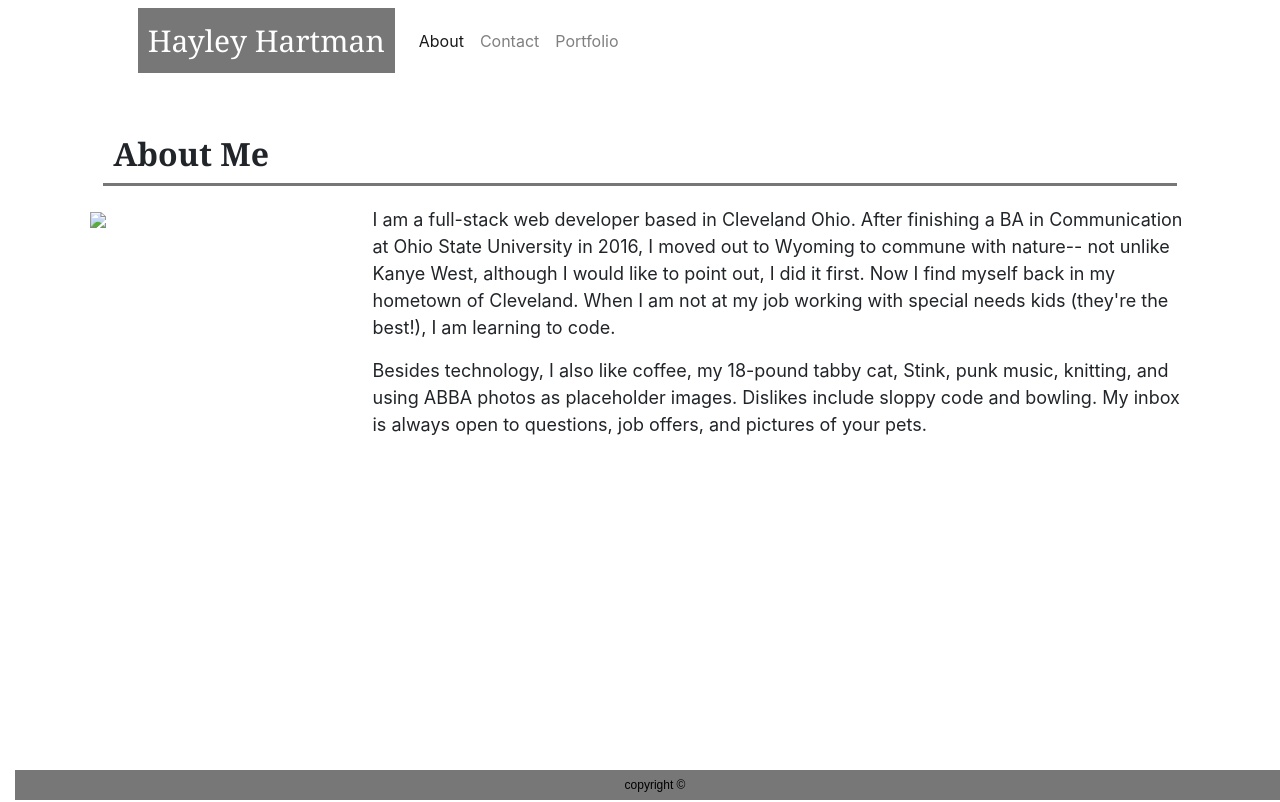
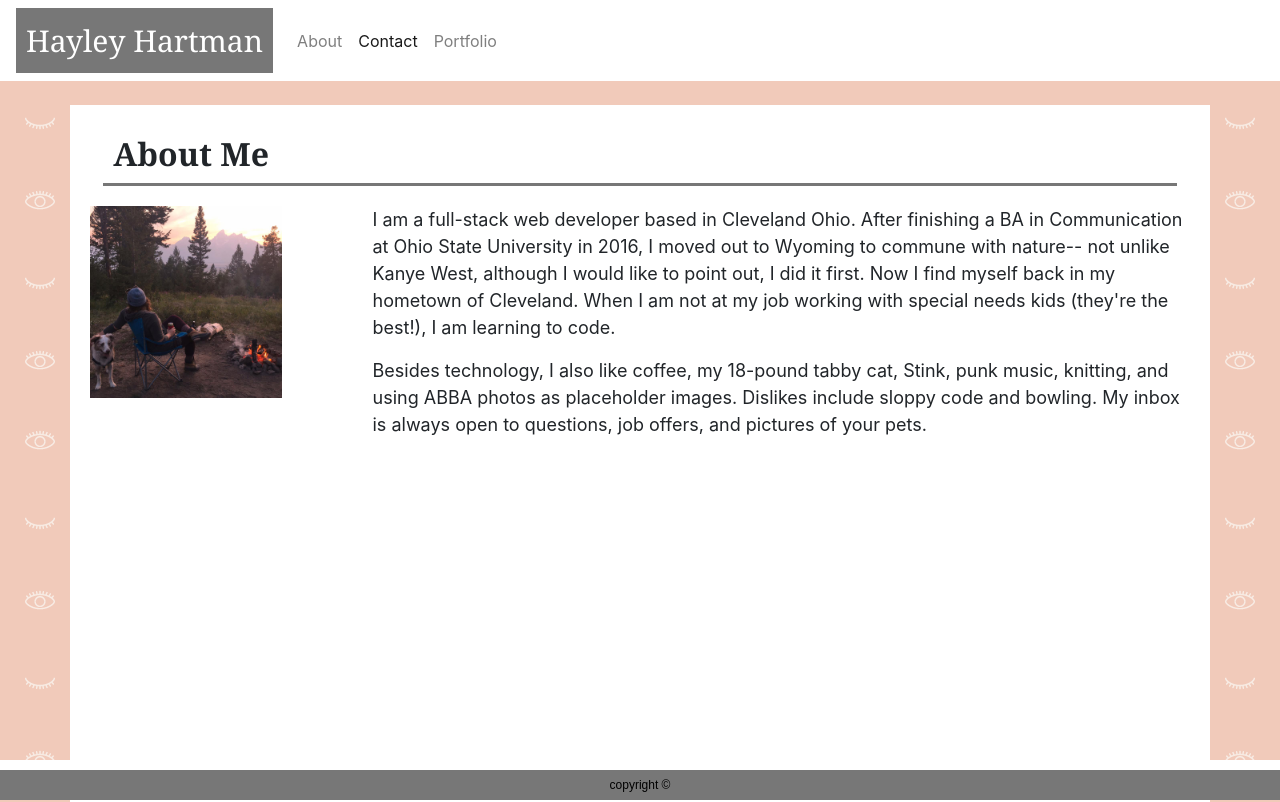
Before and after one commit to hayleyhartman/bootstrap-portfolio, a plain HTML site: page index.html in a window 1280 px wide. Shown: the top 802 px of the page. Drawn offline with nearby package versions, Linux system fonts and the light colour scheme.

Commit message:
final touchups

```diff
--- a/index.html
+++ b/index.html
@@ -25,10 +25,6 @@ Responsive images-->
 </head>
 
 <body>
-    <div class="container-fluid">
-        <div class="row">
-            <div class="col-md-1 hidden-sm-down empty"></div>
-        <div class="col-md-11 col-sm-12">
     <nav class="navbar navbar-expand-lg navbar-light bg-light">
         <a class="navbar-brand hhname" href="#">Hayley Hartman</a>
         <button class="navbar-toggler" type="button" data-toggle="collapse" data-target="#navbarNavAltMarkup" aria-controls="navbarNavAltMarkup" aria-expanded="false" aria-label="Toggle navigation">
@@ -36,14 +32,13 @@ Responsive images-->
         </button>
         <div class="collapse navbar-collapse" id="navbarNavAltMarkup">
             <ul class="nav navbar-nav navbar-right">
-                    <li><a class="nav-item nav-link active" href="#">About<span class="sr-only">(current)</span></a></li>
-                    <li><a class="nav-item nav-link" href="contact.html">Contact</a></li>
+            <li><a class="nav-item nav-link" href="">About</a></li>
+            <li><a class="nav-item nav-link active" href="contact.html">Contact<span class="sr-only">(current)</span></a></li>
             <li><a class="nav-item nav-link" href="portfolio.html">Portfolio</a></li>
             </ul>
         </div>
         </nav>
-        </div>
-    </div>
+
 
     <br>
 
@@ -53,7 +48,7 @@ Responsive images-->
         </div>
         <div class="row">
             <div class="col-md-3">
-                <img class="propic" src="../basic-portfolio/assets/images/me.jpg">
+                <img class="propic" src="assets/me.jpg">
             </div>
             <div class="col-md-9">
                 <p>I am a full-stack web developer based in Cleveland Ohio. After finishing a BA in Communication at Ohio State University in 2016, I moved out to Wyoming to commune with nature-- not unlike Kanye West, although I would like to point out, I did it first. Now I find myself back in my hometown of Cleveland. When I am not at my job working with special needs kids (they're the best!), I am learning to code.</p>
--- a/style.css
+++ b/style.css
@@ -1,5 +1,5 @@
 body {
-    background-image: url(../basic-portfolio/assets/images/lashes.png);
+    background-image: url(assets/lashes.png);
     height: 100%;
 }
 
```
Also changed, not shown: portfolio.html (+1 -1 lines), assets/abba.png (added), assets/lashes.png (added), assets/me.jpg (added), 1 other file. Lines whose indentation alone changed are shown as unchanged.
